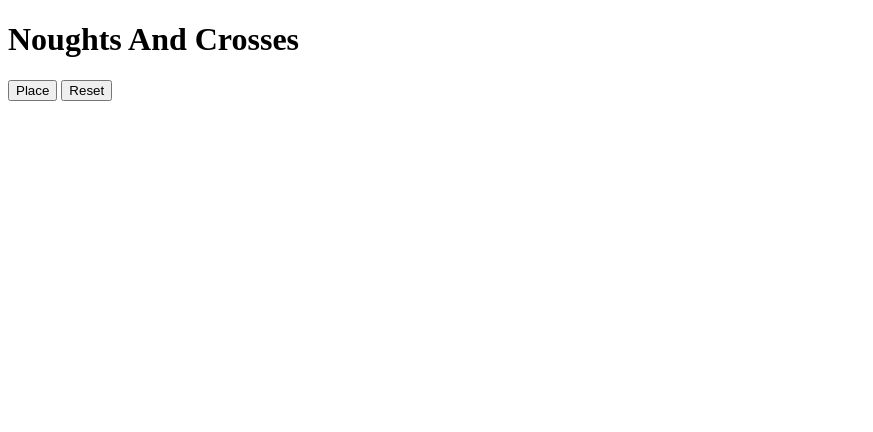
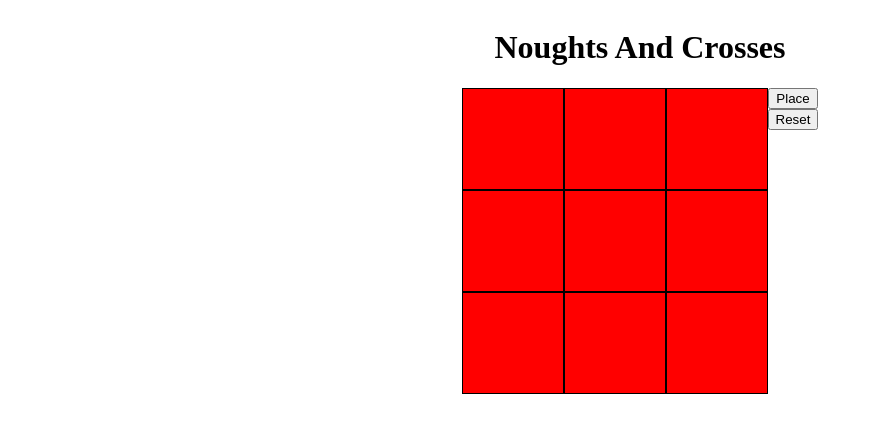
Before and after one commit to c0rax-3/Noughts-and-Crosses, a plain HTML site: page index.html in a window 1280 px wide. Shown: the whole page, without its empty margins (0-873 px from the left). Drawn offline with Linux system fonts and the light colour scheme.

Commit message:
Fix styles and add column divs

```diff
--- a/index.css
+++ b/index.css
@@ -1,16 +1,32 @@
 body {
   display: flex;
-  justify-content: column;
+  flex-direction:  column;
   align-items: center;
 }
 
-.body {
+.container {
   display: flex;
-  justify-content: row;
+  flex-direction: row;
   align-items: space-between;
 }
 
-.body .Buttons {
+.container .buttons {
   display: flex;
-  justify-content: column;
+  flex-direction: column;
 }
+
+.board {
+  display: flex;
+}
+
+.column {
+  display: flex;
+  flex-direction: column;
+}
+
+.cell {
+  width: 100px;
+  height: 100px;
+  background-color: red;
+  border: 1px solid black;
+}
--- a/index.html
+++ b/index.html
@@ -3,15 +3,33 @@
 <head>
     <meta charset="UTF-8">
     <meta name="viewport" content="width=device-width, initial-scale=1.0">
+    <link href="./index.css" rel="stylesheet">
+    <script src="./noughts-and-crosses.js" defer></script>
     <title>Noughts and Crosses</title>
 </head>
 <body>
     <div class="title">
         <h1>Noughts And Crosses</h1>
     </div>
-    <div class="body">
-        <div class="board"></div>
-    <div class="Buttons">
+    <div class="container">
+        <div class="board">
+            <div class="column">
+                <div class="cell"></div>
+                <div class="cell"></div>
+                <div class="cell"></div>
+            </div>
+            <div class="column">
+                <div class="cell"></div>
+                <div class="cell"></div>
+                <div class="cell"></div>
+            </div>
+            <div class="column">
+                <div class="cell"></div>
+                <div class="cell"></div>
+                <div class="cell"></div>
+            </div>
+        </div>
+    <div class="buttons">
         <button class="place">Place</button>
         <button class="reset">Reset</button>
     </div>
```
